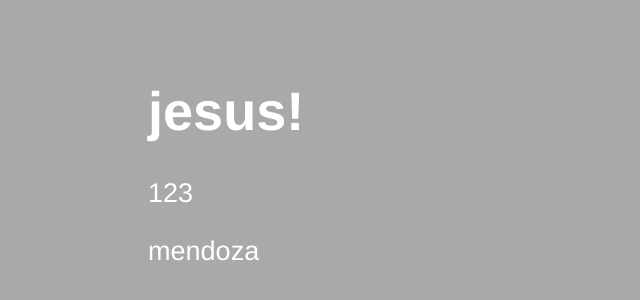
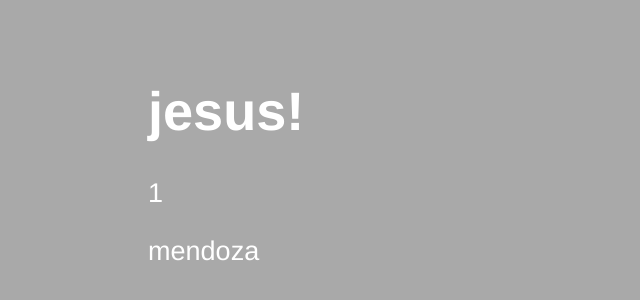
Before and after one commit to SKOTOS99/curso-react, a React (Vite) app in the folder 03-counter-app-vite/: page / in a window 1280 px wide. Shown: the part 104-404 px from the top of the page, without its empty margins (0-640 px from the left). Built offline with nearby package versions, Linux system fonts and the light colour scheme.

Commit message:
uso de los propsTypes

```diff
--- a/03-counter-app-vite/src/main.jsx
+++ b/03-counter-app-vite/src/main.jsx
@@ -6,5 +6,5 @@ import './styles.css';
 
 ReactDOM.createRoot(document.getElementById('root'))
     .render(<React.StrictMode>
-        <FirstApp title='jesus' numero={123} />
+        <FirstApp  title = "jesus" numero={1}/>
     </React.StrictMode>);
```
Also changed, not shown: 03-counter-app-vite/src/FirstApp.jsx (+12 -1 lines).
